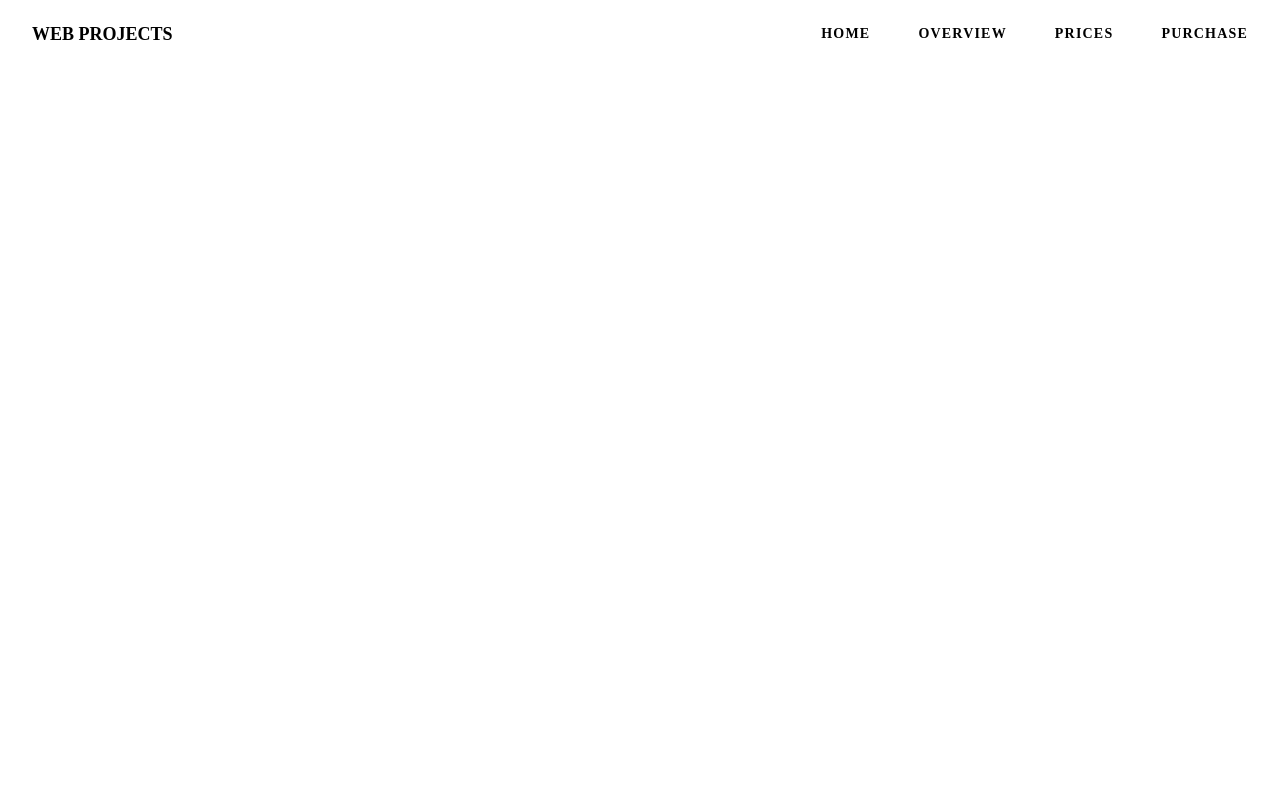
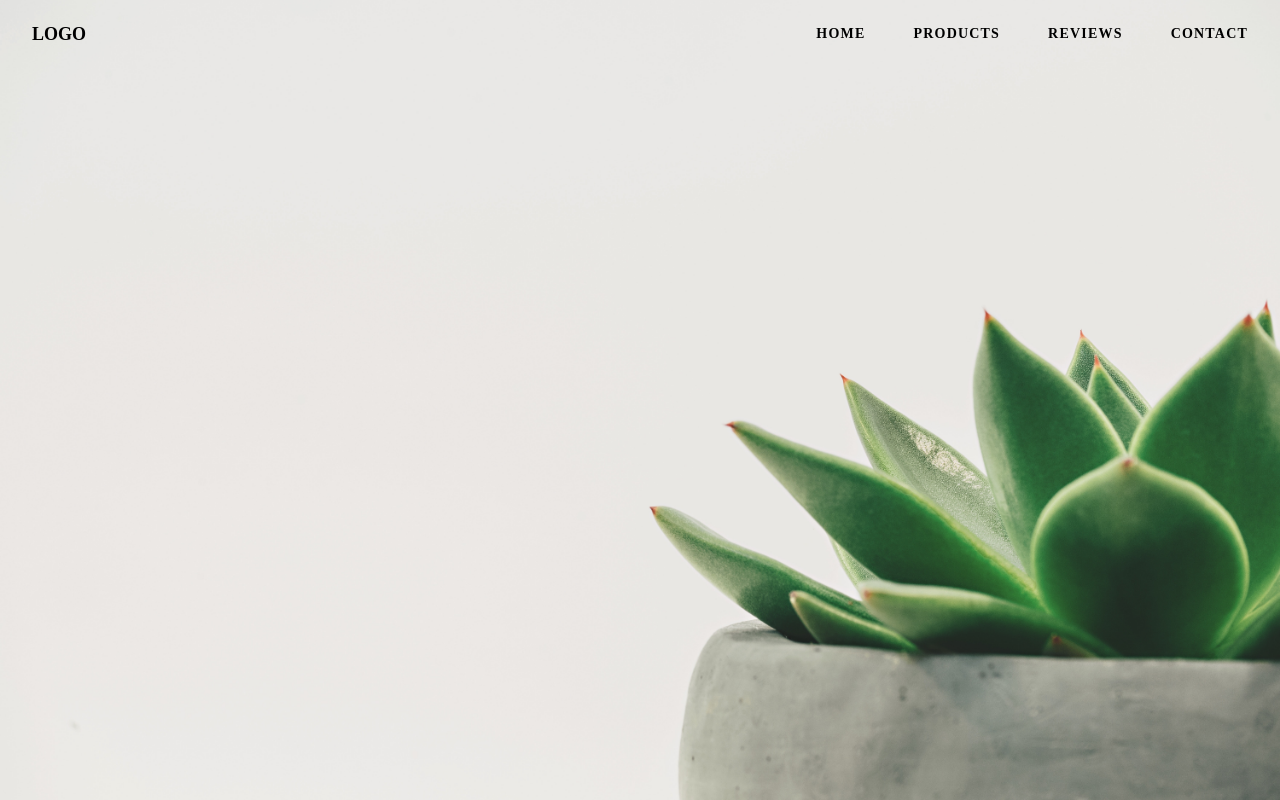
Before and after one commit to AneleMbabela/minimal_nav_bar_v2, a plain HTML site: page index.html in a window 1280 px wide. Drawn offline with Linux system fonts and the light colour scheme.

Commit message:
Pending changes exported from your codespace

```diff
--- a/index.html
+++ b/index.html
@@ -1,12 +1,14 @@
 <!DOCTYPE html>
 <html lang="en">
+
 <head>
       <meta charset="UTF-8">
       <meta name="viewport" content="width=device-width, initial-scale=1.0">
       <meta http-equiv="X-UA-Compatible" content="ie=edge">
-      <title>Minimal Responsive Navigation</title>
+      <title>Minimal_Res_Navbar</title>
       <link rel="stylesheet" href="style.css">
 </head>
+
 <body>
       <div class="container">
             <nav>
@@ -17,17 +19,18 @@
                         <i></i>
                   </label>
                   <div class="logo">
-                        <a href="#">Web Projects</a>
+                        <a href="#">LOGO</a>
                   </div>
                   <div class="nav-wrapper">
                         <ul>
                               <li><a href="#">Home</a></li>
-                              <li><a href="#">Overview</a></li>
-                              <li><a href="#">Prices</a></li>
-                              <li><a href="#">Purchase</a></li>
+                              <li><a href="#">Products</a></li>
+                              <li><a href="#">Reviews</a></li>
+                              <li><a href="#">Contact</a></li>
                         </ul>
                   </div>
             </nav>
       </div>
 </body>
+
 </html>
```
Also changed, not shown: background-img.jpg (added).
